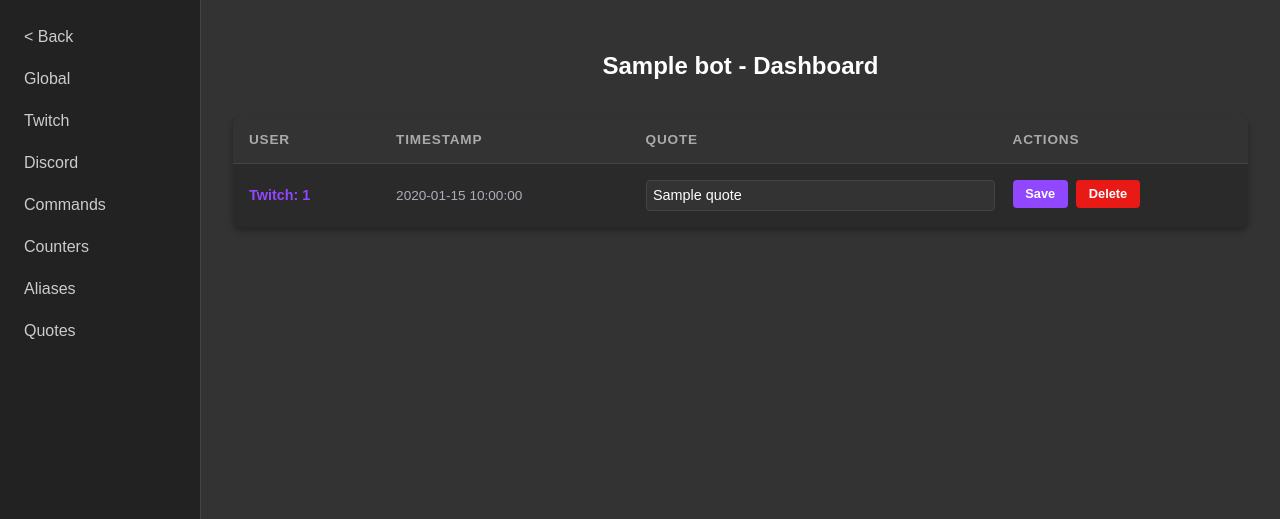
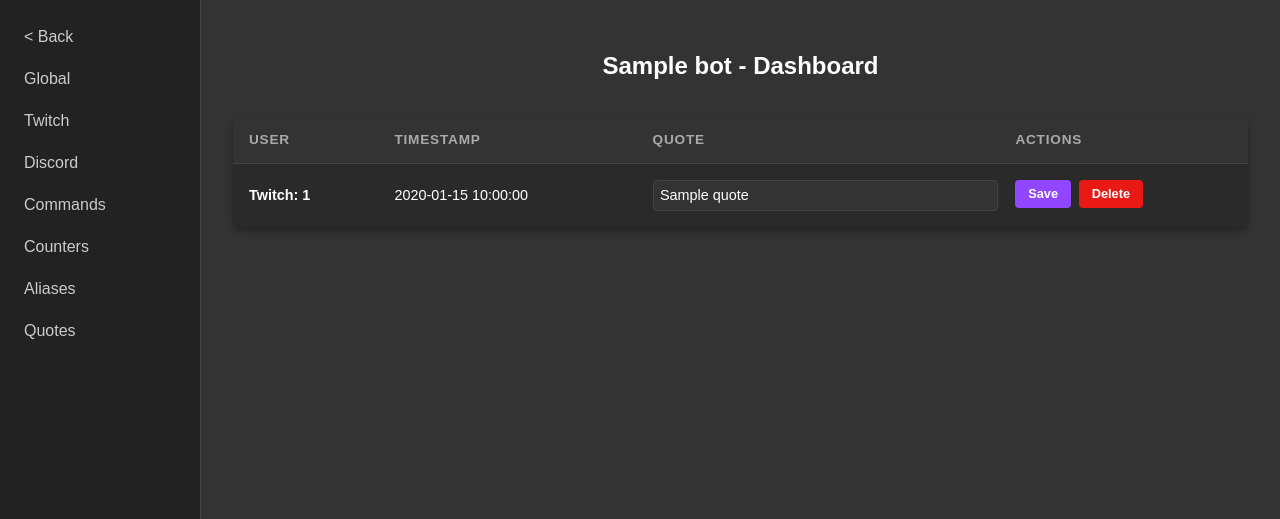
Before and after one commit to PurpurTentakel97/Purpur-Bot, a Python web app: template src/bot/frontend/templates/dashboard_quotes.html in a window 1280 px wide. Shown: the part 72-591 px from the top of the page. Run offline with Jinja, Linux system fonts and the light colour scheme; the template is opened without the code that fills it: most values are stand-ins (such as "Sample title", 1, 10 or a date in 2020).

Commit message:
fix: update text color and size for improved readability in quotes template

```diff
--- a/src/bot/frontend/templates/dashboard_quotes.html
+++ b/src/bot/frontend/templates/dashboard_quotes.html
@@ -38,14 +38,14 @@
     }
 
     .user-id {
-        color: #9146ff;
+        color: #fff;
         font-weight: bold;
         font-size: 0.9rem;
     }
 
     .timestamp {
-        color: #adadb8;
-        font-size: 0.85rem;
+        color: #fff;
+        font-size: 0.9rem;
     }
 
     .btn {
```
